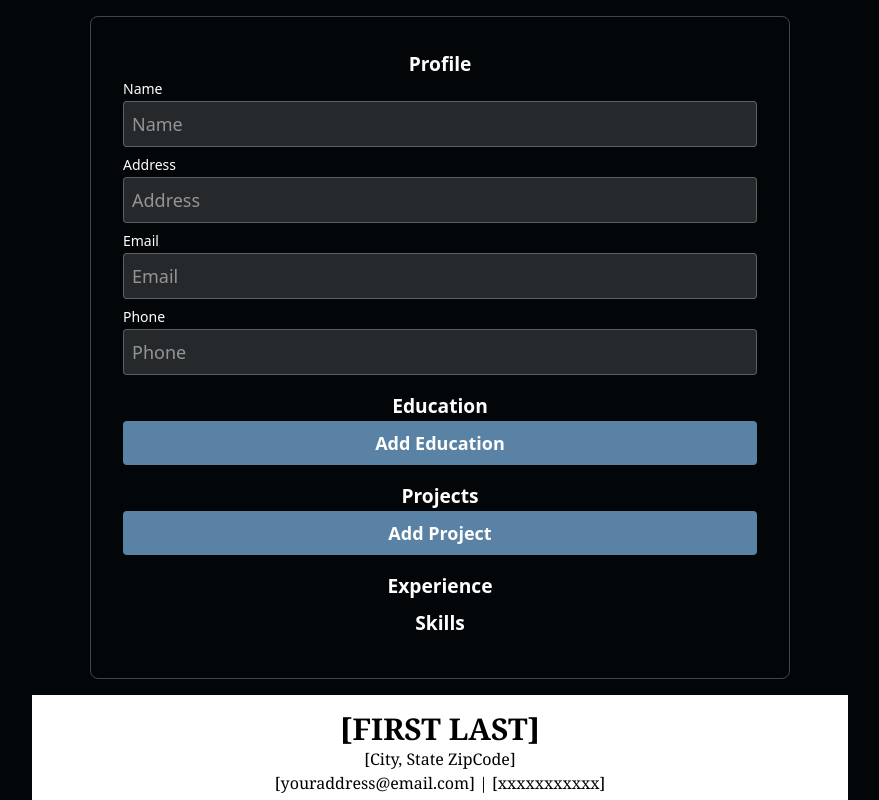
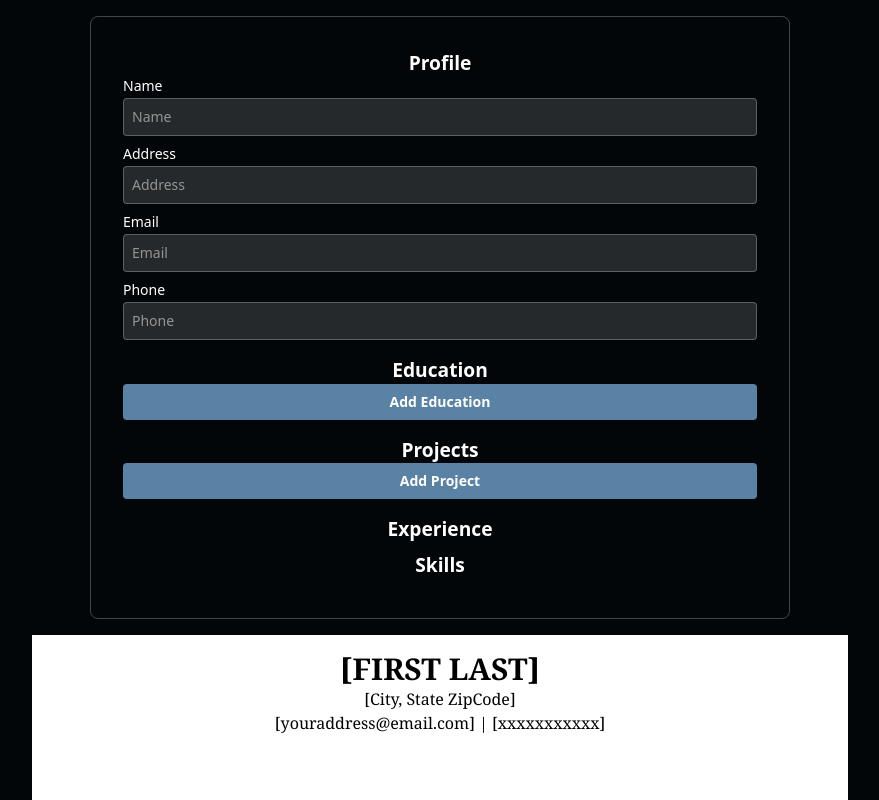
Before and after one commit to cedorikku/react-resume-builder, a React (Vite) app: page / in a window 1280 px wide. Shown: the top 800 px of the page, without its empty margins (200-1079 px from the left). Built offline with nearby package versions, Linux system fonts and the light colour scheme.

Commit message:
Tweak form font size to be smaller

```diff
--- a/src/Form.jsx
+++ b/src/Form.jsx
@@ -20,8 +20,7 @@ const Form = ({ props }) => {
 
     return (
         <form
-            method=""
-            className="form min-w-350 flex-none rounded-lg border border-white/25 p-16 text-lg text-white"
+            className="form min-w-350 flex-none rounded-lg border border-white/25 p-16 text-lg text-sm text-white"
         >
             <FormSection name="Profile">
                 <Input
```
